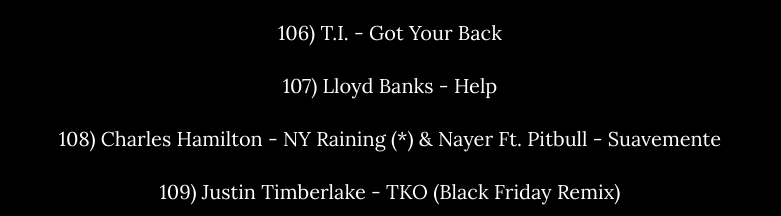
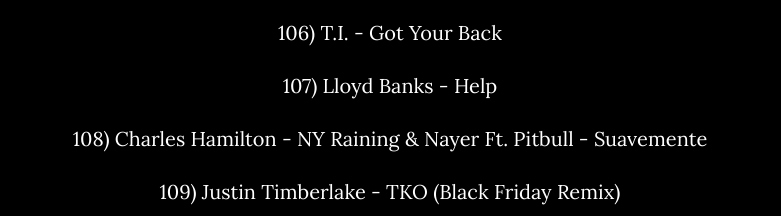
Before and after one commit to sgloutnikov/Radina, a plain HTML site: page index.html in a window 1280 px wide. Shown: the part 6920-7136 px from the top of the page, without its empty margins (250-1031 px from the left). Drawn offline with Linux system fonts and the light colour scheme.

Commit message:
190 update

```diff
--- a/index.html
+++ b/index.html
@@ -216,7 +216,7 @@
 				<p><a href="http://youtu.be/VDvr08sCPOc" target="_blank">105) Fort Minor - Remember The Name</a> </p>
 				<p><a href="https://youtu.be/gk2yOxTuLck" target="_blank">106) T.I. - Got Your Back</a> </p>
 				<p><a href="https://youtu.be/blhwSbR9J-A" target="_blank">107) Lloyd Banks - Help</a> </p>
-				<p><a href="https://youtu.be/50hjiawKKVA" target="_blank">108) Charles Hamilton - NY Raining (*)</a> & <a href="https://youtu.be/d19eBjpP2Aw" target="_blank">Nayer Ft. Pitbull - Suavemente</a> </p>
+				<p><a href="https://youtu.be/50hjiawKKVA" target="_blank">108) Charles Hamilton - NY Raining</a> & <a href="https://youtu.be/d19eBjpP2Aw" target="_blank">Nayer Ft. Pitbull - Suavemente</a> </p>
 				<p><a href="https://youtu.be/MFN-iKwMrIQ" target="_blank">109) Justin Timberlake - TKO (Black Friday Remix)</a> </p>
 				<p><a href="https://youtu.be/GVucWRs-eWA" target="_blank">110) Fabolous feat Tamia - So Into You</a> </p>
 				<p><a href="https://youtu.be/oUbpGmR1-QM" target="_blank">111) Jay Sean - Down ft. Lil Wayne</a> </p>
```
